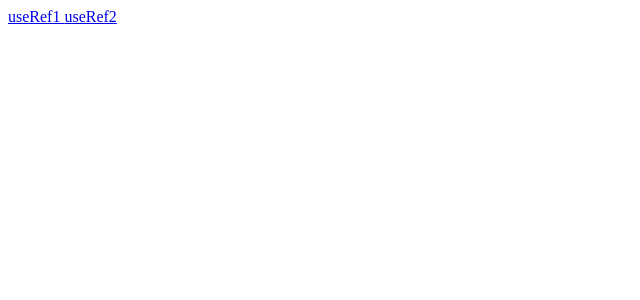
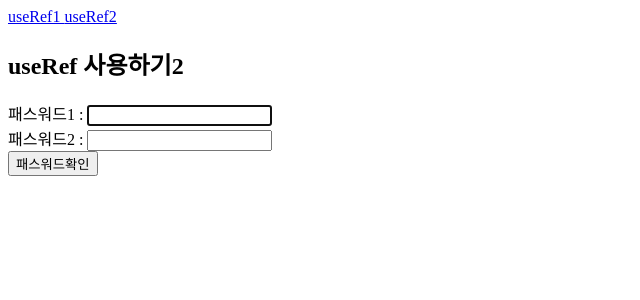
Before and after one commit to jihwangim09-design/2026_react, a React (Vite) app: page /use-ref2 in a window 1280 px wide. Before the commit this address had no page. Shown: the top 300 px of the page, without its empty margins (0-640 px from the left). Built offline with nearby package versions, Linux system fonts and the light colour scheme.

Commit message:
0921 1124

```diff
--- a/src/example/day06/App.jsx
+++ b/src/example/day06/App.jsx
@@ -1,6 +1,7 @@
 import { Route, Routes } from "react-router-dom";
 import TopNavi from "./TopNavi";
 import UseRef1 from "./UseRef1";
+import UseRef2 from "./UseRef2";
 
 export default function App(props){
     return (<>
@@ -8,6 +9,7 @@ export default function App(props){
         <Routes>
             <Route path="/" element={ <UseRef1/>} />
             <Route path="/use-ref1" element={ <UseRef1/>} />
+            <Route path="/use-ref2" element={ <UseRef2/>} />
             {/* <Route path="/use-ref2" element={ <UseRefExam2/>} />*/}
         </Routes>
 
--- a/src/example/day06/TopNavi.jsx
+++ b/src/example/day06/TopNavi.jsx
@@ -4,7 +4,7 @@ export default function TopNavi(props){
     return(<>
     <div>
         <NavLink to="/use-ref1"> useRef1 </NavLink>
-        <NavLink to="/use-ref1"> useRef2 </NavLink>
+        <NavLink to="/use-ref2"> useRef2 </NavLink>
 
     </div>
 
--- a/src/example/day06/UseRef1.jsx
+++ b/src/example/day06/UseRef1.jsx
@@ -7,6 +7,7 @@ export default function UseRef1(props) {
     const [stateNum, setStateNum] = useState(0); // 상태변수 state변수
     const refNum = useRef(0); // ref변수 참조변수
     let myNum = 0; // 지역변수
+    // 랜더링 : 함수 재호출
 
     // useState = 값도 저장하고, 화면도 다시 그림
     // setStateNum을 호출하면 값이 바뀌고, React가 컴포넌트를 다시 렌더링
--- /dev/null
+++ b/src/example/day06/UseRef2.jsx
@@ -0,0 +1,65 @@
+import { useEffect , useRef } from "react";
+
+export default function UseRef2(props){
+    const passRef1 = useRef();
+    const passRef2 = useRef();
+    // 비밀번호 입력창 2개를 만들어서, 두 값이 똑같은지 확인하는 폼
+    // useRef() = 저장할 값이 아니라, 나중에 HTML 태그 자체를 여기 연결해서 담아둘 것
+
+    // useEffect( () => {} , [] )               // 컴포넌트 생성시 최초 1번 실행
+    // useEffect( () => {} )                    // 컴포넌트 생성시 최초 1번 실행 + 재렌더링마다 실행
+    // useEffect( () => {} , [stat변수명] )      // 컴포넌트 생성시 최초 1번 실행 + 특정한 state 변경시 재렌더링 실행
+    useEffect(() => {
+        console.log('passRef' , passRef1 , passRef2);
+        passRef1.current.focus(); // passRef1.current는 첫 번째 입력창(진짜 <input> 태그) 자체를 가리킵
+        // .focus : 해당 dom에 마우스 (깜빡)커서 두기
+        // 첫 번째 비밀번호 입력창에 자동으로 커서가 깜빡이게 만드는 것
+    }, []);
+
+    const checkPassword = () => { // 버튼 눌렀을 때 실행
+        // passRef1.current는 첫 번째 <input> 태그 자체
+        // .value는 HTML 표준 기능으로, "그 입력창에 지금 사용자가 써놓은 글자"를 가져옴
+        if(!passRef1.current.value || passRef2.current.value==''){ // 비밀번호 또는 비밀번호확인 하나라도 없으면
+            alert('비밀번호를 입력해주세요');
+            passRef1.current.focus();
+            return;
+        }
+        if(passRef1.current.value===passRef2.current.value){
+            alert('비밀번호 확인이 완료되었습니다');
+        }
+        else{
+            alert('비밀번호가 일치하지 않습니다.');
+            passRef1.current.value = '';
+            passRef2.current.value = '';
+            passRef1.current.focus();
+        }
+    }
+
+    return (<>
+        <h2>useRef 사용하기2</h2>
+        <form>
+        패스워드1 : <input type="text" ref={passRef1} name="pass1" /> <tr />
+        {/* ref 속성을 태그에 달면, "이 <input> 태그 자체를, passRef1이라는 변수 안에 저장"이라고 React에게 요청*/}
+        패스워드2 : <input type="text" ref={passRef2} name="pass2" /> <tr />
+        <button type="button" onClick={checkPassword}>패스워드확인</button>
+        </form>
+    </>)
+}
+
+/*
+    입력상자내 입력받은 값 제어
+    1.useState
+        const [ Title , setTitle ]  = useState('');
+        <input value={title} onChange={ (e) =>{setTitle( e.target.value); }}/>
+
+    2.uesRef
+        const titleRef = useRef('')
+        const ref={ titleRef }/>
+
+    -----------------------------------------------------------------------------------------------------
+    const formRef = useRef();
+    * <form fef={ formRef }>
+    </form>x`
+
+
+*/
```
